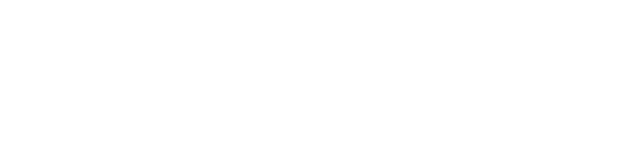
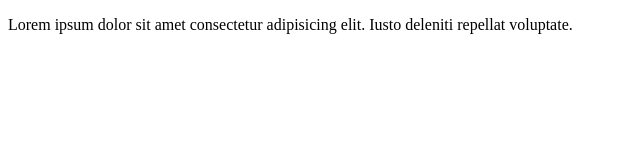
Before and after one commit to gusreydelvalle/pruebaVSC, a plain HTML site: page index.html in a window 1280 px wide. Shown: the whole page, without its empty margins (0-640 px from the left). Drawn offline with Linux system fonts and the light colour scheme.

Commit message:
fourth commit

```diff
--- a/index.html
+++ b/index.html
@@ -8,5 +8,12 @@
 </head>
 <body>
 
+    <!-- Cambios que se generan para verificar como funciona git-->
+    <div>
+        <div>
+            <p>Lorem ipsum dolor sit amet consectetur adipisicing elit. Iusto deleniti repellat voluptate.</p>
+        </div>
+    </div>
+
 </body>
 </html>
```
